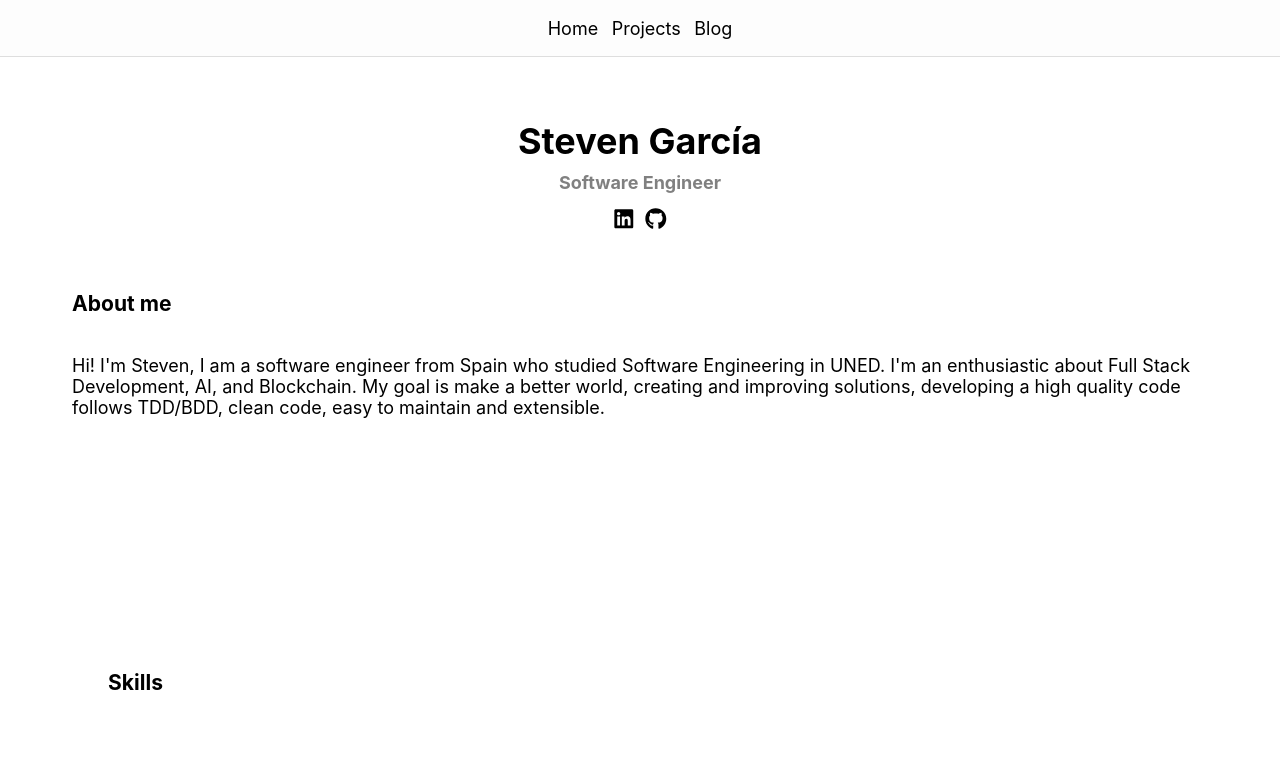
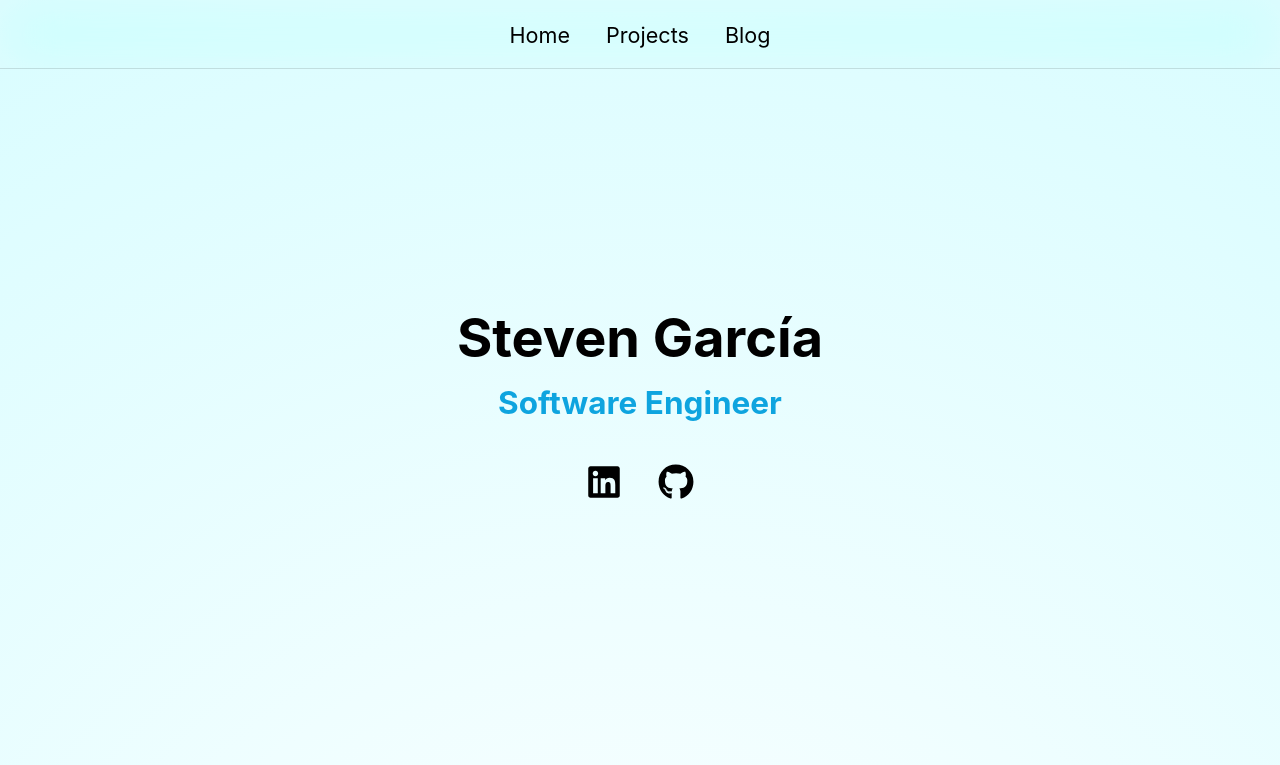
Before and after one commit to SGarcia96/sgarciadev, a Next.js app: page / in a window 1280 px wide. Shown: the top 765 px of the page. Built offline with nearby package versions, Linux system fonts and the light colour scheme.

Commit message:
fix hero box and add background

```diff
--- a/components/About.js
+++ b/components/About.js
@@ -5,7 +5,7 @@ const About = () => {
   return (
     <>
       <section className={styles.about_section}>
-        <h3>About me</h3>
+        <h3 className={styles.about_title}>About me</h3>
         <p>
           Hi! I&apos;m Steven, I am a software engineer from Spain who studied Software Engineering
           in UNED. I&apos;m an enthusiastic about Full Stack Development, AI, and Blockchain. My
--- a/components/Hero.module.css
+++ b/components/Hero.module.css
@@ -3,23 +3,24 @@
   flex-direction: column;
   align-items: center;
   justify-content: center;
-  margin-top: 4em;
-  position: relative;
+  width: 100%;
+  height: 100vh;
 }
 
 .title {
-  font-size: 2em;
+  font-size: var(--title-font);
   margin: 0.25em;
 }
 
 .subtitle {
-  font-size: 1em;
+  font-size: var(--subtitle-font);
   margin-top: 0;
-  color: gray;
+  color: var(--foreground-color);
 }
 
 .hero_social {
   display: flex;
-  gap: 0.5em;
-  font-size: 1.2em;
+  gap: 1em;
+  font-size: 2em;
+  margin-top: 15px;
 }
--- a/components/Layout.js
+++ b/components/Layout.js
@@ -24,7 +24,7 @@ const Layout = ({ children }) => {
         <meta name="twitter:card" content="summary_large_image" />
       </Head>
       <NavBar />
-      <main className={utilStyles.container}>{children}</main>
+      <main>{children}</main>
     </>
   )
 }
--- a/components/NavBar.js
+++ b/components/NavBar.js
@@ -6,17 +6,17 @@ const NavBar = () => {
     <nav className={styles.navbar_nav}>
       <li className={styles.navbar_list}>
         <Link href="/">
-          <a>Home</a>
+          <a className={styles.navbar_item}>Home</a>
         </Link>
       </li>
       <li className={styles.navbar_list}>
         <Link href="/projects">
-          <a>Projects</a>
+          <a className={styles.navbar_item}>Projects</a>
         </Link>
       </li>
       <li className={styles.navbar_list}>
         <Link href="/blog">
-          <a>Blog</a>
+          <a className={styles.navbar_item}>Blog</a>
         </Link>
       </li>
     </nav>
--- a/components/NavBar.module.css
+++ b/components/NavBar.module.css
@@ -2,12 +2,16 @@
   display: flex;
   align-items: center;
   justify-content: center;
-  position: block;
+  position: fixed;
   width: 100%;
-  padding: 1em 0;
+  padding: 1.2em 0;
   top: 0;
-  gap: 0.75rem;
+  gap: 2rem;
+  box-shadow: inset 0 -1px #0000001f;
   backdrop-filter: saturate(180%) blur(27px);
-  box-shadow: inset 0 -1px #0000001f;
-  background-color: rgba(247, 247, 247, 0.3);
+  background-color: rgba(247, 247, 247, 0.2);
 }
+
+.navbar_item {
+  font-size: 1.2em;
+}
--- a/styles/Home.module.css
+++ b/styles/Home.module.css
@@ -1,12 +1,10 @@
-.container {
-  min-height: 100vh;
-  padding: 0 0.5rem;
-  margin-top: 10rem;
-  display: flex;
-  flex-direction: column;
-  justify-content: center;
-  align-items: center;
-  height: 100vh;
+.background {
+  background: rgb(0, 230, 255);
+  background: linear-gradient(
+    141deg,
+    rgba(0, 230, 255, 0.45840342973126746) 0%,
+    rgba(255, 255, 255, 0.5032213569021359) 100%
+  );
 }
 
 /***ABOUT***/
@@ -15,8 +13,12 @@
   flex-direction: column;
   justify-content: flex-start;
   align-items: flex-start;
-  width: 90%;
-  margin-top: 2rem;
+  width: 100%;
+  height: 100vh;
+}
+
+.about_title {
+  font-size: var(--subtitle-font);
 }
 
 /***SKILLS***/
@@ -77,102 +79,6 @@
 
 /*******/
 
-.footer {
-  width: 100%;
-  height: 100px;
-  border-top: 1px solid #eaeaea;
-  display: flex;
-  justify-content: center;
-  align-items: center;
-}
-
-.footer a {
-  display: flex;
-  justify-content: center;
-  align-items: center;
-  flex-grow: 1;
-}
-
-.title a {
-  color: #0070f3;
-  text-decoration: none;
-}
-
-.title a:hover,
-.title a:focus,
-.title a:active {
-  text-decoration: underline;
-}
-
-.title {
-  margin: 0;
-  line-height: 1.15;
-  font-size: 4rem;
-}
-
-.title,
-.description {
-  text-align: center;
-}
-
-.description {
-  line-height: 1.5;
-  font-size: 1.5rem;
-}
-
-.code {
-  background: #fafafa;
-  border-radius: 5px;
-  padding: 0.75rem;
-  font-size: 1.1rem;
-  font-family: Menlo, Monaco, Lucida Console, Liberation Mono, DejaVu Sans Mono,
-    Bitstream Vera Sans Mono, Courier New, monospace;
-}
-
-.grid {
-  display: flex;
-  align-items: center;
-  justify-content: center;
-  flex-wrap: wrap;
-  max-width: 800px;
-  margin-top: 3rem;
-}
-
-.card {
-  margin: 1rem;
-  padding: 1.5rem;
-  text-align: left;
-  color: inherit;
-  text-decoration: none;
-  border: 1px solid #eaeaea;
-  border-radius: 10px;
-  transition: color 0.15s ease, border-color 0.15s ease;
-  width: 45%;
-}
-
-.card:hover,
-.card:focus,
-.card:active {
-  color: #0070f3;
-  border-color: #0070f3;
-}
-
-.card h2 {
-  margin: 0 0 1rem 0;
-  font-size: 1.5rem;
-}
-
-.card p {
-  margin: 0;
-  font-size: 1.25rem;
-  line-height: 1.5;
-}
-
-.logo {
-  height: 1em;
-  margin-left: 0.5rem;
-}
-
 @media (max-width: 600px) {
   .grid {
     width: 100%;
--- a/styles/globals.css
+++ b/styles/globals.css
@@ -1,3 +1,12 @@
+:root {
+  --foreground-color: rgb(14, 164, 223);
+}
+:root {
+  --title-font: 3rem;
+  --subtitle-font: 1.75rem;
+  --normal-font: 1.15rem;
+}
+
 html,
 body {
   padding: 0;
@@ -7,13 +16,22 @@ body {
   font-size: 18px;
 }
 
+main {
+  background: rgb(255, 255, 255);
+  background: radial-gradient(circle, rgba(255, 255, 255, 1) 0%, rgba(0, 239, 255, 0.15) 100%);
+}
+
+p {
+  font-size: var(--normal-font);
+}
+
 a {
   color: inherit;
   text-decoration: none;
 }
 
 a:hover {
-  color: rgb(14, 164, 223);
+  color: var(--foreground-color);
   transition: color 0.3s ease;
 }
 
```
Also changed, not shown: components/Layout.module.css (deleted), public/images/profile.jpg (added).
